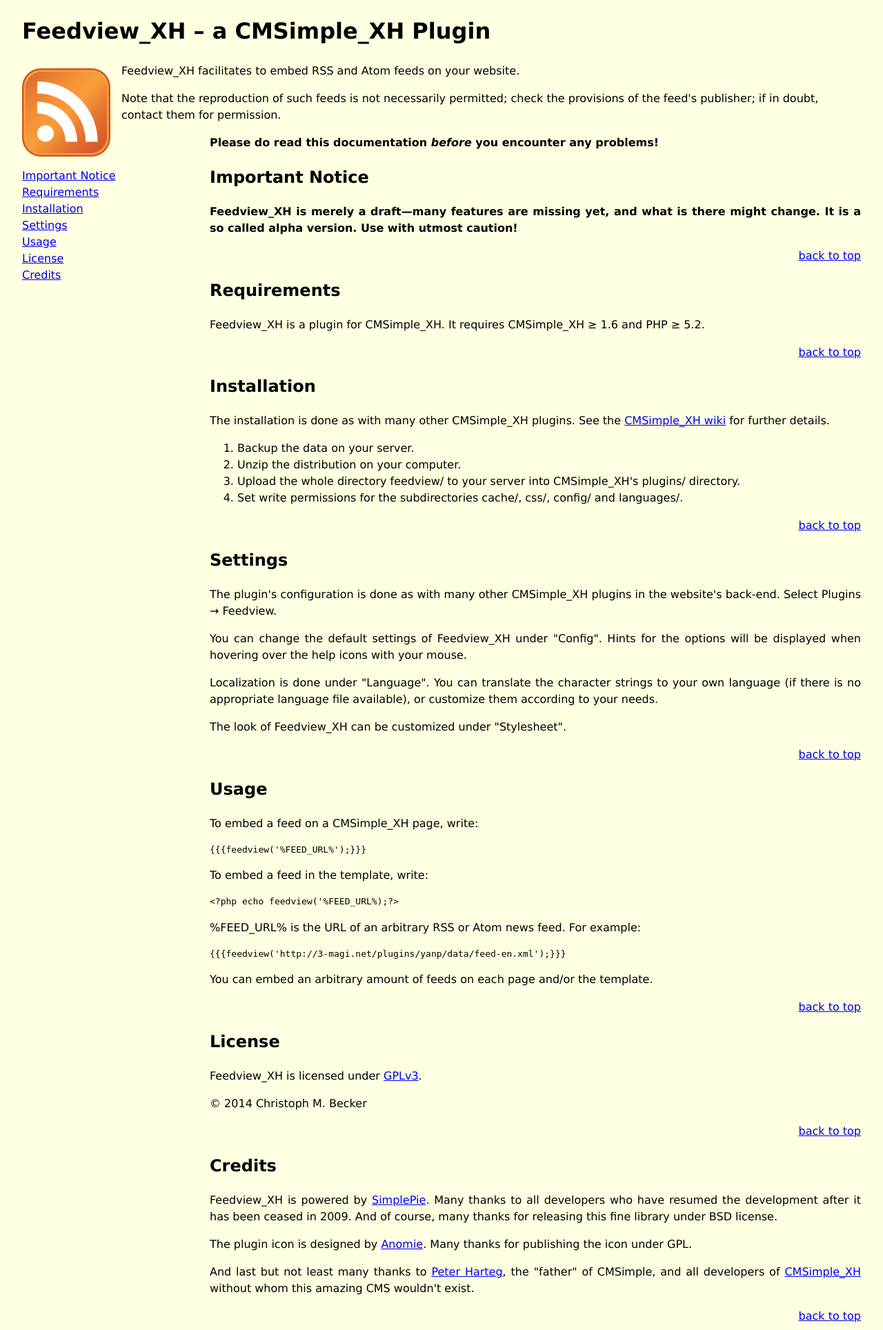
After one commit to cmb69/feedview_xh, a PHP site: page /help/help.htm in a window 1280 px wide. The commit adds this page. Shown: the whole page at 69% size. Run offline with PHP 8.4, Linux system fonts and the light colour scheme.

Commit message:
added English and German manuals

```diff
--- /dev/null
+++ b/help/help.htm
@@ -0,0 +1,119 @@
+<!DOCTYPE html>
+<html lang="en">
+
+<head>
+<meta http-equiv="content-type" content="text/html;charset=utf-8">
+<title>Feedview_XH - Manual</title>
+<link rel="stylesheet" type="text/css" href="./stylesheet.css">
+</head>
+
+<body>
+
+<h1>Feedview_XH – a CMSimple_XH Plugin</h1>
+<img src="../feedview.png" style="float: left; margin: 0.5em 1em 0 0" alt="RSS
+icon">
+<p>Feedview_XH facilitates to embed RSS and Atom feeds on your website.</p>
+<p>Note that the reproduction of such feeds is not necessarily permitted; check
+the provisions of the feed's publisher; if in doubt, contact them for
+permission.</p>
+
+<ul id="nav">
+<li><a href="#notice">Important Notice</a></li>
+<li><a href="#requirements">Requirements</a></li>
+<li><a href="#installation">Installation</a></li>
+<li><a href="#settings">Settings</a></li>
+<li><a href="#usage">Usage</a></li>
+<!--<li><a href="#limitations">Limitations</a></li>-->
+<li><a href="#license">License</a></li>
+<li><a href="#credits">Credits</a></li>
+</ul>
+
+<div id="body">
+
+<p><strong>Please do read this documentation <em>before</em> you encounter any
+problems!</strong></p>
+
+<h2 id="notice">Important Notice</h2>
+<p><strong>Feedview_XH is merely a draft&mdash;many features are missing yet,
+and what is there might change. It is a so called alpha version. Use with utmost
+caution!</strong></p>
+<div class="toplink"><a href="#">back to top</a></div>
+
+<h2 id="requirements">Requirements</h2>
+<p>Feedview_XH is a plugin for CMSimple_XH. It requires CMSimple_XH &ge; 1.6 and
+PHP &ge; 5.2.</p>
+<div class="toplink"><a href="#">back to top</a></div>
+
+<h2 id="installation">Installation</h2>
+<p>The installation is done as with many other CMSimple_XH plugins.
+See the <a href="http://www.cmsimple-xh.org/wiki/doku.php/installation">
+CMSimple_XH wiki</a> for further details.</p>
+<ol>
+<li>Backup the data on your server.</li>
+<li>Unzip the distribution on your computer.</li>
+<li>Upload the whole directory feedview/ to your server into CMSimple_XH's
+plugins/ directory.</li>
+<li>Set write permissions for the subdirectories cache/, css/, config/ and
+languages/.</li>
+<!--<li>Browse to Feedview's administration (Plugins &rarr; Feedview), and check
+if all requirements are fulfilled.</li>-->
+</ol>
+<div class="toplink"><a href="#">back to top</a></div>
+
+<h2 id="settings">Settings</h2>
+<p>The plugin's configuration is done as with many other CMSimple_XH plugins in
+the website's back-end. Select Plugins &rarr; Feedview.</p>
+<p>You can change the default settings of Feedview_XH under "Config". Hints for
+the options will be displayed when hovering over the help icons with your
+mouse.</p>
+<p>Localization is done under "Language". You can translate the character
+strings to your own language (if there is no appropriate language file
+available), or customize them according to your needs.</p>
+<p>The look of Feedview_XH can be customized under "Stylesheet".</p>
+<div class="toplink"><a href="#">back to top</a></div>
+
+<h2 id="usage">Usage</h2>
+<p>To embed a feed on a CMSimple_XH page, write:</p>
+<pre>{{{feedview('%FEED_URL%');}}}</pre>
+<p>To embed a feed in the template, write:</p>
+<pre>&lt;?php echo feedview('%FEED_URL%);?&gt;</pre>
+<p>%FEED_URL% is the URL of an arbitrary RSS or Atom news feed. For example:</p>
+<pre>{{{feedview('http://3-magi.net/plugins/yanp/data/feed-en.xml');}}}</pre>
+<p>You can embed an arbitrary amount of feeds on each page and/or the
+template.</p>
+<div class="toplink"><a href="#">back to top</a></div>
+
+<!--<h2 id="limitations">Limitations</h2>-->
+<!--<div class="toplink"><a href="#">back to top</a></div>-->
+
+<h2 id="license">License</h2>
+<p>Feedview_XH is licensed under <a
+href="http://www.gnu.org/licenses/gpl.html">GPLv3</a>.</p>
+<p>&copy; 2014 Christoph M. Becker</p>
+<div class="toplink"><a href="#">back to top</a></div>
+
+<h2 id="credits">Credits</h2>
+<p>Feedview_XH is powered by <a href="http://simplepie.org/">SimplePie</a>. Many
+thanks to all developers who have resumed the development after it has been
+ceased in 2009. And of course, many thanks for releasing this fine library under
+BSD license.</p>
+<p>The plugin icon is designed by <a
+href="http://en.wikipedia.org/wiki/User:Anomie">Anomie</a>. Many thanks for
+publishing the icon under GPL.</p>
+<!--<p>This plugin uses free applications icons from <a-->
+<!--href="http://www.aha-soft.com/">Aha-Soft</a>. Many thanks for making these icons-->
+<!--freely available.</p>-->
+<!--<p>Many thanks to the community at the <a-->
+<!--href="http://www.cmsimpleforum.com/">CMSimple_XH forum</a> for tips,-->
+<!--suggestions and testing</p>-->
+<p>And last but not least many thanks to <a href="http://harteg.dk/">Peter
+Harteg</a>, the "father" of CMSimple, and all developers of <a
+href="http://www.cmsimple-xh.org/"> CMSimple_XH</a> without whom this amazing
+CMS wouldn't exist.</p>
+<div class="toplink"><a href="#">back to top</a></div>
+
+</div>
+
+</body>
+
+</html>
--- /dev/null
+++ b/help/stylesheet.css
@@ -0,0 +1,54 @@
+body {
+    font-family: Verdana, sans-serif;
+    line-height: 1.5;
+    margin-left: 2em;
+    margin-right: 2em;
+    background: #ffffe1;
+}
+
+#body {
+    margin-left: 17em;
+}
+
+#body p {
+    text-align: justify;
+}
+
+#nav {
+    clear: both;
+    margin-left: 0;
+    float: left;
+    width: 15em;
+    list-style: none;
+    padding-left: 0;
+    text-align: left;
+}
+
+#nav ul {
+    list-style: none;
+    font-size: small;
+    padding-left: 1em;
+}
+
+.image-right {
+    float:right;
+    border: 1px solid black;
+    margin-left: 1em;
+    padding: 10px;
+}
+
+.toplink {
+    text-align: right;
+}
+
+@media screen and (max-width: 50em) {
+
+    #body {
+        margin-left: 0;
+    }
+
+    #nav {
+        float: none;
+    }
+
+}
--- a/languages/de.php
+++ b/languages/de.php
@@ -2,7 +2,7 @@
 
 $plugin_tx['feedview']['format_date']="j.n.Y, G:i";
 $plugin_tx['feedview']['message_posted']="Verfasst am %s Uhr";
-$plugin_tx['feedview']['alt_icon']="RSS icon";
+$plugin_tx['feedview']['alt_icon']="RSS-Icon";
 $plugin_tx['feedview']['cf_cache_enabled']="Sollen die Feeds zwischengespeichert werden?";
 
 ?>
```
Also changed, not shown: help/help_de.htm (added, +122 -0 lines), 1 other file.
